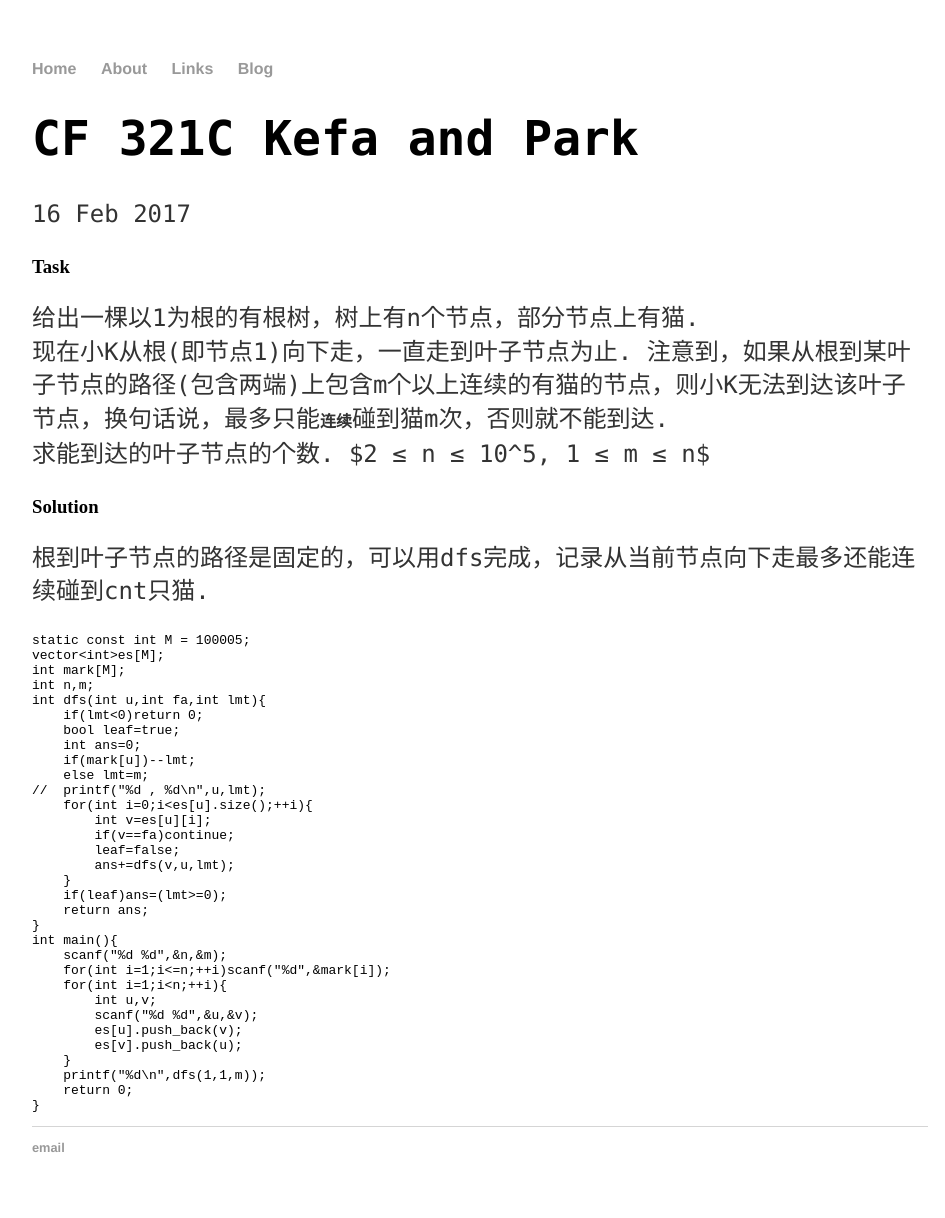
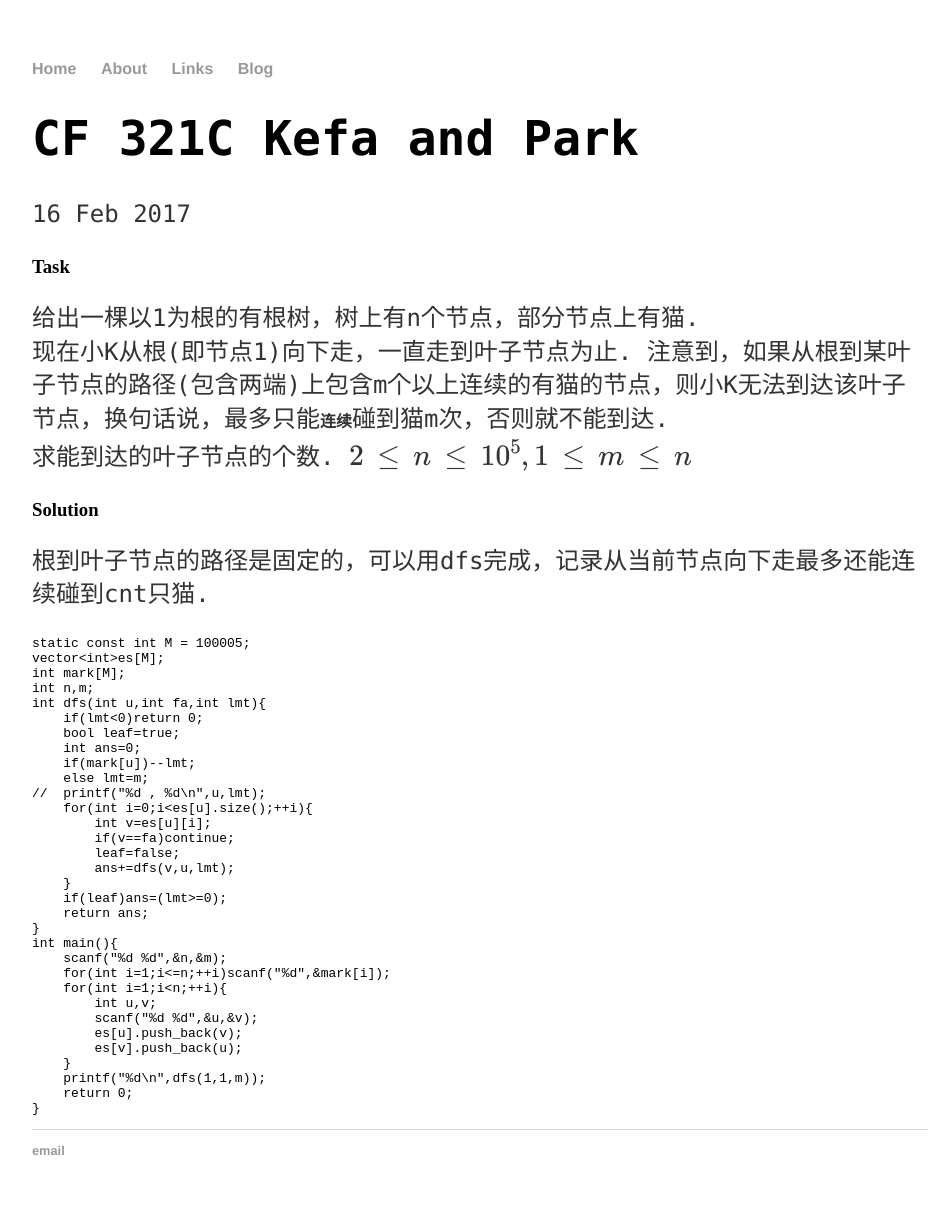
Before and after one commit to songtoy/songtoy, a Jekyll site: the page built from _posts/2017-02-16-CF-321C-Kefa-and-Park.md, in a window 1280 px wide. Shown: the whole page, without its empty margins (160-1105 px from the left). Built offline with Jekyll 4.4.1, drawn with Linux system fonts in a browser that asks for light colours; our own code applies the rules of GitHub Pages for plain Markdown files; formulas are drawn with MathJax 3; part of the change alters nothing that is shown.

```diff
--- a/_layouts/post.html
+++ b/_layouts/post.html
@@ -1,6 +1,11 @@
 ---
 layout: default
 ---
+<script type="text/x-mathjax-config">
+MathJax.Hub.Config({
+  tex2jax: {inlineMath: [['$','$'], ['\\(','\\)']]}
+});
+</script>
 <script type="text/javascript" async
   src="https://cdn.mathjax.org/mathjax/latest/MathJax.js?config=TeX-MML-AM_CHTML">
 </script>
```
